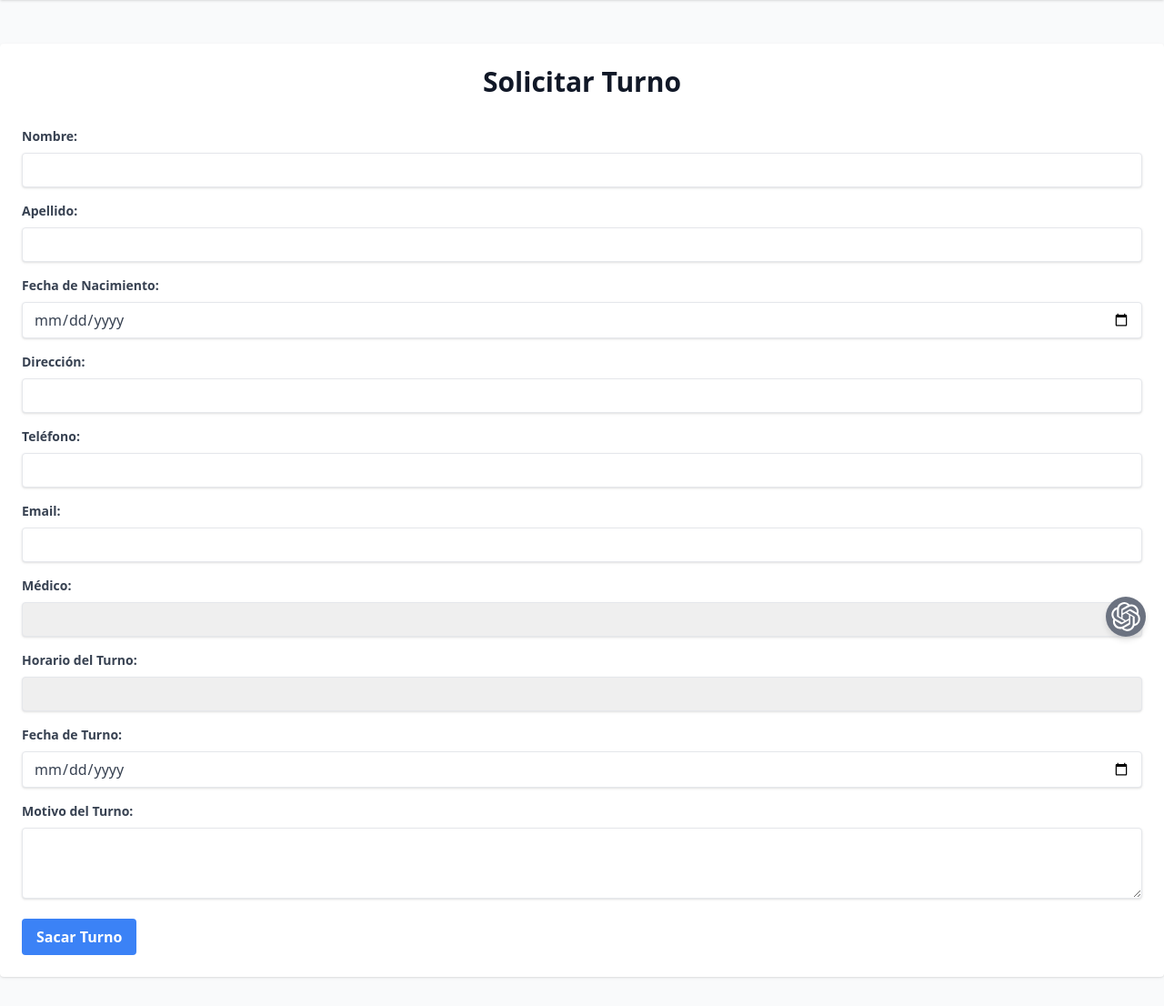
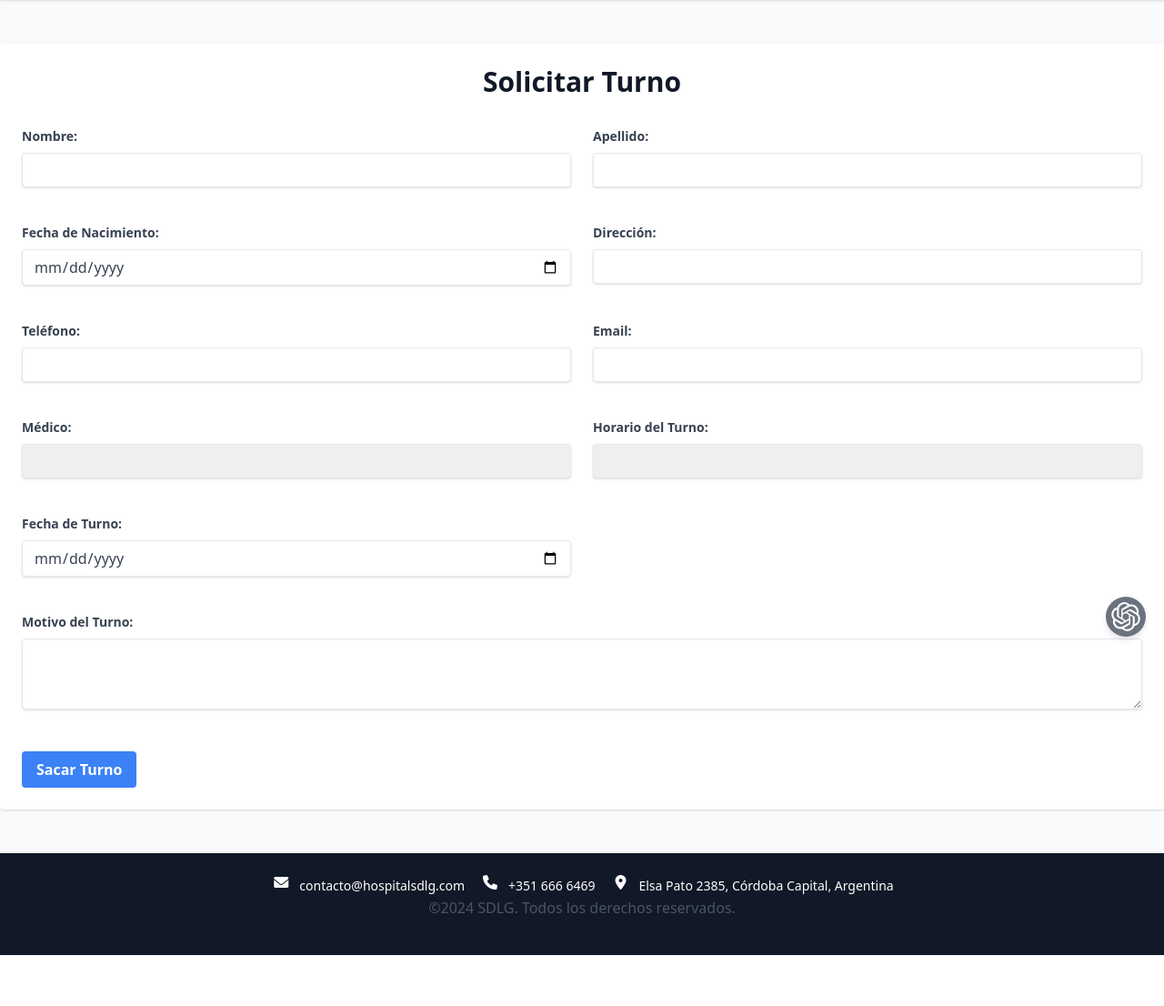
Before and after one commit to Joaquin-Gael/hospital_SDLG_dj, a Django app: page /turnero/form/ in a window 1280 px wide. Shown: the part 80-1186 px from the top of the page at 91% size. After the commit the page ends 1130 px from the top, so only its background shows below. Run offline with Django 5.2, Linux system fonts and the light colour scheme; the visitor is signed in with stand-in values (Sample User, id 1); data that the repository does not hold is empty.

Commit message:
grid de mrd

```diff
--- a/hospital_SDLG_dj/blog/static/CSS/main.css
+++ b/hospital_SDLG_dj/blog/static/CSS/main.css
@@ -604,6 +604,10 @@ video {
   position: relative;
 }
 
+.col-span-2 {
+  grid-column: span 2 / span 2;
+}
+
 .mx-auto {
   margin-left: auto;
   margin-right: auto;
@@ -769,6 +773,10 @@ video {
 
 .grid-cols-1 {
   grid-template-columns: repeat(1, minmax(0, 1fr));
+}
+
+.grid-cols-2 {
+  grid-template-columns: repeat(2, minmax(0, 1fr));
 }
 
 .flex-col {
@@ -1100,9 +1108,9 @@ video {
   color: rgb(239 68 68 / var(--tw-text-opacity));
 }
 
-.text-red-600 {
+.text-red-700 {
   --tw-text-opacity: 1;
-  color: rgb(220 38 38 / var(--tw-text-opacity));
+  color: rgb(185 28 28 / var(--tw-text-opacity));
 }
 
 .text-slate-950 {
@@ -1205,6 +1213,11 @@ video {
   background-color: rgb(55 65 81 / var(--tw-bg-opacity));
 }
 
+.hover\:text-red-700:hover {
+  --tw-text-opacity: 1;
+  color: rgb(185 28 28 / var(--tw-text-opacity));
+}
+
 .hover\:text-white:hover {
   --tw-text-opacity: 1;
   color: rgb(255 255 255 / var(--tw-text-opacity));
--- a/hospital_SDLG_dj/blog/templates/base.html
+++ b/hospital_SDLG_dj/blog/templates/base.html
@@ -5,11 +5,10 @@
     <meta name="viewport" content="width=device-width, initial-scale=1.0">
     <meta name="description" content="Hospital SDLG ofrece atención médica de calidad en Córdoba. Consulta médica, diagnóstico y tratamiento con equipos de última tecnología. ¡Solicita turno ahora!">
     <title>{% block title %}{{ title }}{% endblock %}</title>
-    <link rel="stylesheet" href="https://cdnjs.cloudflare.com/ajax/libs/font-awesome/5.15.4/css/all.min.css"/>
     <link rel="stylesheet" href="https://cdnjs.cloudflare.com/ajax/libs/font-awesome/6.0.0-beta3/css/all.min.css">
     {% load static %}
     <link rel="stylesheet" type="text/css" href="{% static '/CSS/main.css' %}">
-    <link rel="icon" href="{% static 'IMG/logo.png' %}" type="image/x-icon">
+    <link rel="icon" href="{% static 'IMG/papu_logo.png' %}" type="image/x-icon">
     {% block extra_head %}{% endblock %}
     <style>
         /* Estilos adicionales para el menú */
--- a/hospital_SDLG_dj/turnero/templates/formulario.html
+++ b/hospital_SDLG_dj/turnero/templates/formulario.html
@@ -12,7 +12,7 @@
 <div class="container mx-auto my-12 p-6 bg-white rounded shadow">
     <h2 class="text-3xl font-bold text-center mb-8">Solicitar Turno</h2>
     <p class="text-red-500">{{error}}</p>
-    <form method="post">
+    <form method="post" class="grid grid-cols-2 gap-6">
         {% csrf_token %}
         <div class="mb-4">
             <label for="paciente_nombre" class="block text-gray-700 text-sm font-bold mb-2">Nombre:</label>
@@ -58,11 +58,11 @@
             <label for="fecha" class="block text-gray-700 text-sm font-bold mb-2">Fecha de Turno:</label>
             <input type="date" id="fecha" name="fecha" class="shadow appearance-none border rounded w-full py-2 px-3 text-gray-700 leading-tight focus:outline-none focus:shadow-outline">
         </div>
-        <div class="mb-4">
+        <div class="mb-4 col-span-2">
             <label for="motivo" class="block text-gray-700 text-sm font-bold mb-2">Motivo del Turno:</label>
             <textarea id="motivo" name="motivo" rows="3" class="shadow appearance-none border rounded w-full py-2 px-3 text-gray-700 leading-tight focus:outline-none focus:shadow-outline"></textarea>
         </div>
-        <div class="flex items-center justify-between">
+        <div class="flex items-center justify-between col-span-2">
             <button type="submit" class="bg-blue-500 hover:bg-blue-700 text-white font-bold py-2 px-4 rounded focus:outline-none focus:shadow-outline">Sacar Turno</button>
         </div>
     </form>
```
Also changed, not shown: hospital_SDLG_dj/turnero/static/CSS/main.css (+15 -2 lines), hospital_SDLG_dj/user_panel/static/CSS/main.css (+15 -2 lines), hospital_SDLG_dj/blog/static/IMG/fundador.png (added), hospital_SDLG_dj/blog/static/IMG/papu_logo.png (added), hospital_SDLG_dj/chatbot/static/CSS/main.css (added), hospital_SDLG_dj/chatbot/static/CSS/style.css (added).
